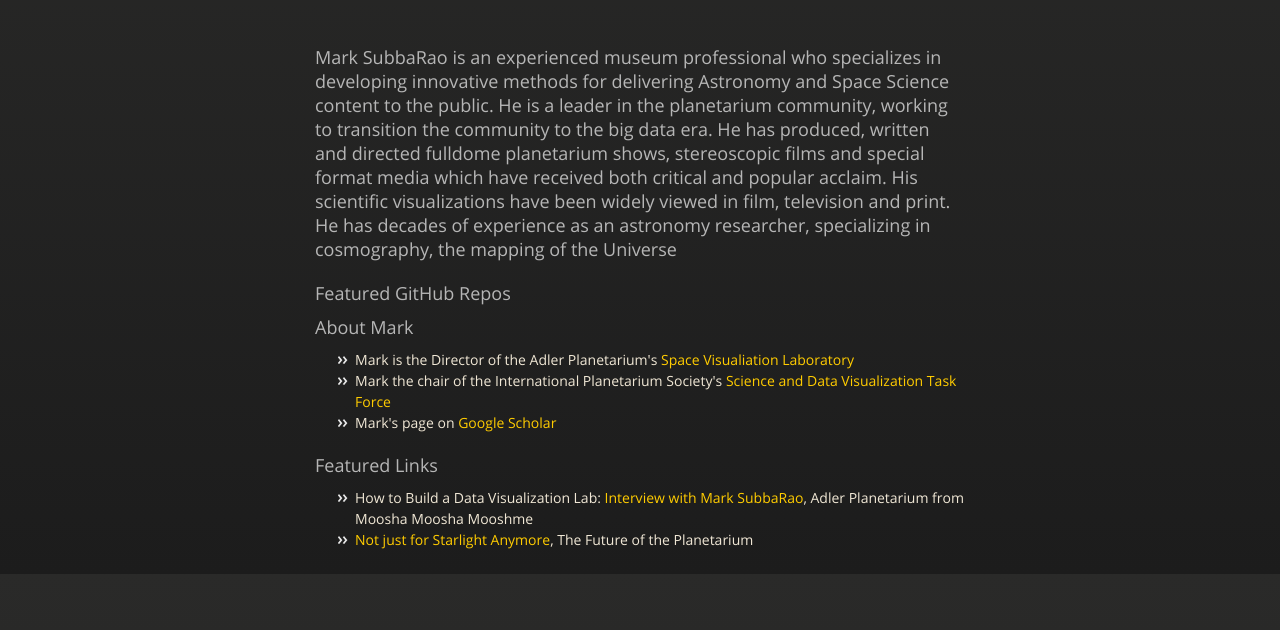
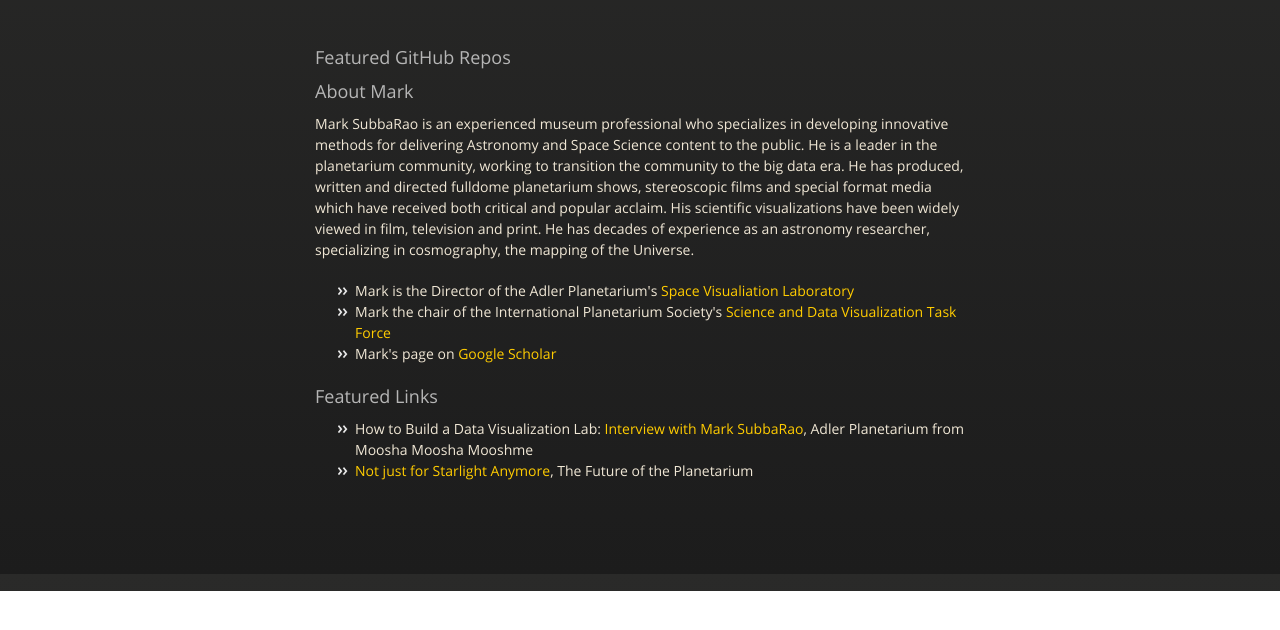
Before and after one commit to marksubbarao/marksubbarao.github.io, a plain HTML site: page index.html in a window 1280 px wide. Shown: the part 226-856 px from the top of the page. After the commit the page ends 817 px from the top, so only its background shows below. Drawn offline with nearby package versions, Linux system fonts and the light colour scheme.

Commit message:
Update index.html

```diff
--- a/index.html
+++ b/index.html
@@ -34,16 +34,15 @@
           <span class="credits left">Project maintained by <a href="https://github.com/marksubbarao">marksubbarao</a></span>
         </div>
 
-        <h3>
 
+<h3><a id="designer-templates" class="anchor" href="#designer-templates" aria-hidden="true"><span class="octicon octicon-link"></span></a>Featured GitHub Repos</h3>
+<h3><a id="designer-templates" class="anchor" href="#designer-templates" aria-hidden="true"><span class="octicon octicon-link"></span></a>About Mark</h3>
 <p>Mark SubbaRao is an experienced museum professional who specializes in developing innovative methods for delivering
 Astronomy and Space Science content to the public. He is a leader in the planetarium community, working to transition the
 community to the big data era. He has produced, written and directed fulldome planetarium shows, stereoscopic films and
 special format media which have received both critical and popular acclaim. His scientific visualizations have been
 widely viewed in film, television and print. He has decades of experience as an astronomy researcher, specializing in
-cosmography, the mapping of the Universe</p>
-<h3><a id="designer-templates" class="anchor" href="#designer-templates" aria-hidden="true"><span class="octicon octicon-link"></span></a>Featured GitHub Repos</h3>
-<h3><a id="designer-templates" class="anchor" href="#designer-templates" aria-hidden="true"><span class="octicon octicon-link"></span></a>About Mark</h3>
+cosmography, the mapping of the Universe.</p>
 <ul>
   <li>Mark is the Director of the Adler Planetarium's <a href=http://www.adlerplanetarium.org/svl/>Space Visualiation Laboratory</a></li>
   <li>Mark the chair of the International Planetarium Society's <a href=http://www.ips-planetarium.org/?page=visualization>Science and Data Visualization Task Force</a></li>
```
